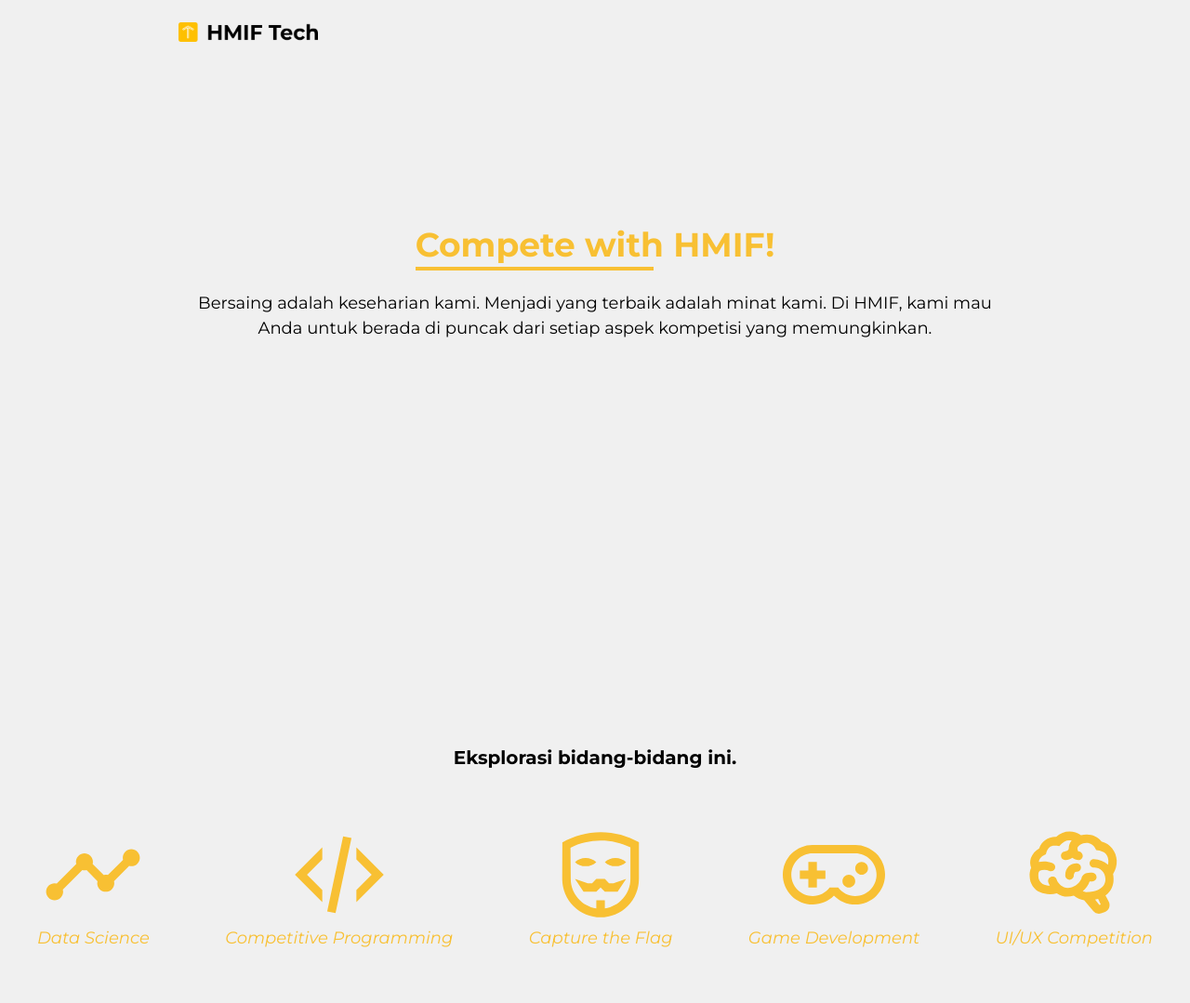
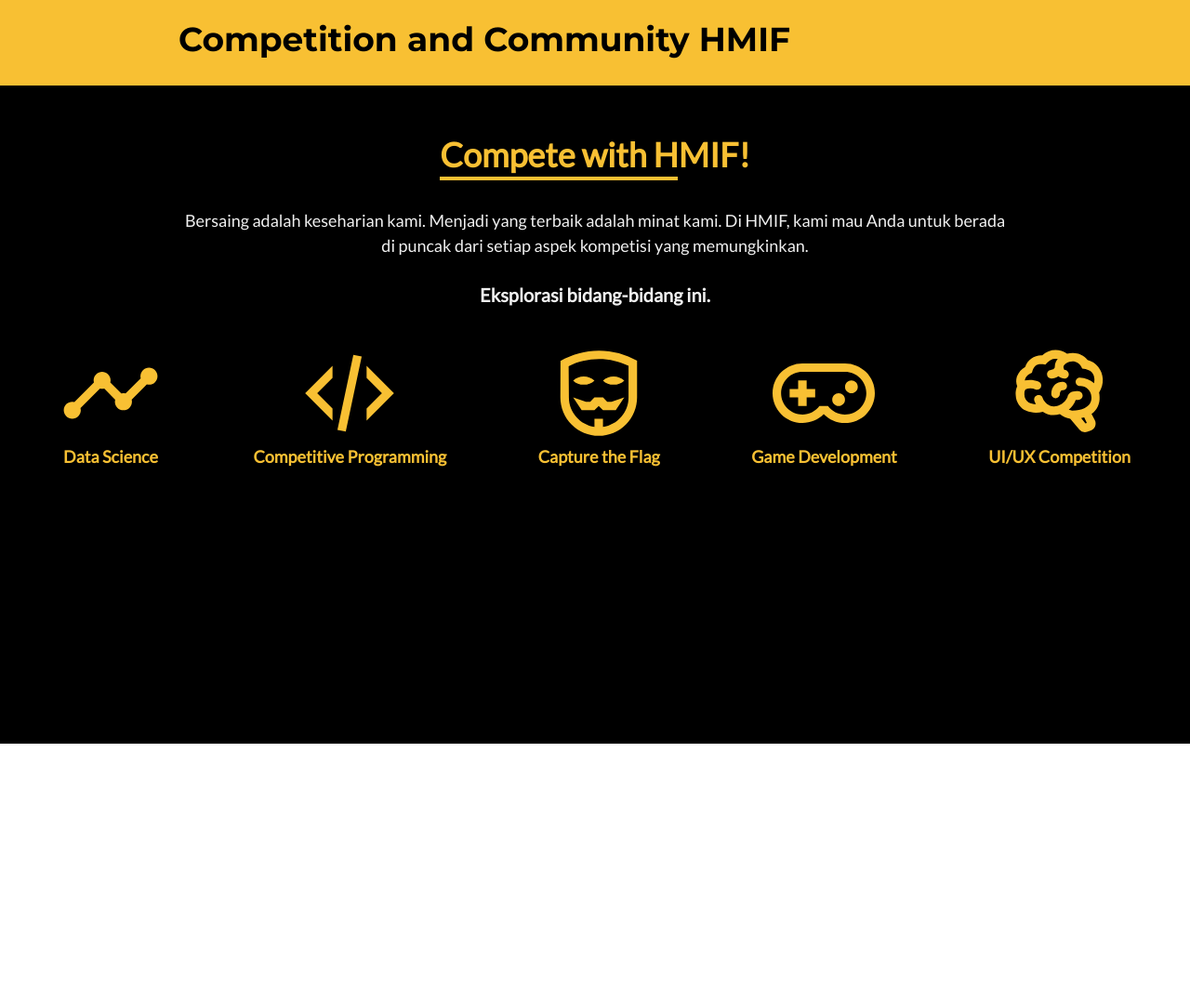
Before and after one commit to hmif-itb/compete.hmif.tech, a Gatsby site: page / in a window 1280 px wide. Shown: the whole page at 93% size. After the commit the page ends 800 px from the top, so only its background shows below. Built offline with nearby package versions, Linux system fonts and the light colour scheme; Gatsby itself is replaced by a stand-in of ours.

Commit message:
feat: change home layout

```diff
--- a/src/components/header.jsx
+++ b/src/components/header.jsx
@@ -1,24 +1,23 @@
 import { Link } from 'gatsby';
 import PropTypes from 'prop-types';
 import React from 'react';
-import logoUrl from '../images/hmiftech.png';
 
 const Header = ({ siteTitle }) => (
-  <header className='container'>
-    <div className='p-6 px-6 md:px-48'>
   <Link
     to='/'
     style={{
       textDecoration: `none`
     }}
   >
-        <img src={logoUrl} alt='logo' width='150' />
-        <div className='font-heading font-bold text-hmif-yellow leading-none text-4xl mt-6'>
+    <header className='bg-hmif-yellow pb-5 w-full'>
+
+      <div className='p-3 px-6 md:px-48'>
+        <div className='font-heading font-bold leading-none text-4xl mt-3'>
           {siteTitle}
         </div>
-      </Link>
       </div>
     </header>
+  </Link>
 );
 
 Header.propTypes = {
--- a/src/css/tailwind.css
+++ b/src/css/tailwind.css
@@ -1,4 +1,5 @@
 @import url('https://fonts.googleapis.com/css2?family=Montserrat:ital,wght@0,300;0,400;0,600;0,700;1,400&display=swap');
+@import url('https://fonts.googleapis.com/css2?family=Lato&display=swap');
 
 @tailwind base;
 @tailwind components;
--- a/src/layouts/home.jsx
+++ b/src/layouts/home.jsx
@@ -7,12 +7,7 @@
 
 import React from 'react';
 import { Link } from 'gatsby';
-// import PropTypes from 'prop-types';
-// import { useStaticQuery, graphql, Link } from 'gatsby';
-
 import Header from '../components/header';
-// import LazyLoadedImage from '../components/image';
-
 import DataScienceIcon from '../images/svg/data-science.svg';
 import CompetitiveProgrammingIcon from '../images/svg/competitive-programming.svg';
 import CaptureTheFlagIcon from '../images/svg/capture-the-flag.svg';
@@ -50,12 +45,12 @@ const competitions = [
 const HomeLayout = () => {
   return (
     <>
-      <div className='bg-white relative'>
-        <div className='min-h-screen'>
-          <Header />
-          <div className='flex flex-col justify-center items-center w-full p-6 mt-8 sm:mt-20 md:mt-32'>
+      <div className='bg-black min-h-screen'>
+        <Header siteTitle={'Competition and Community HMIF'} />
+        <div>
+          <div className='flex flex-col justify-center items-center p-6 w-full sm:mt-20 md:mt-8'>
             <div className='relative'>
-              <div className='font-heading font-bold text-hmif-yellow leading-none text-4xl'>
+              <div className='font-bold font-sans text-hmif-yellow leading-none text-4xl'>
                 Compete with HMIF!
               </div>
               <div
@@ -63,8 +58,8 @@ const HomeLayout = () => {
                 style={{ content: '', bottom: '-10px' }}
               />
             </div>
-            <div className='mt-8'>
-              <div className='text-lg font-sans text-left md:text-center max-w-4xl'>
+            <div className='mt-10'>
+              <div className='text-lg font-sans text-left md:text-center max-w-4xl text-white'>
                 Bersaing adalah keseharian kami. Menjadi yang terbaik adalah
                 minat kami. Di HMIF, kami mau Anda untuk berada di puncak dari
                 setiap aspek kompetisi yang memungkinkan.
@@ -72,12 +67,11 @@ const HomeLayout = () => {
             </div>
           </div>
         </div>
-        <div className='container mx-auto px-6'>
-          <main>
-            <div className='text-xl font-bold text-center'>
+        <div className='container mx-auto px-10'>
+            <div className='text-xl font-bold text-center text-white'>
               Eksplorasi bidang-bidang ini.
             </div>
-            <div className='flex flex-col md:flex-row justify-between py-10'>
+            <div className='flex flex-col md:flex-row justify-between py-3'>
               {competitions.map((comp) => {
                 return (
                   <Link
@@ -85,9 +79,9 @@ const HomeLayout = () => {
                     key={comp.displayName}
                     className='hover-no-underline'
                   >
-                    <div className='flex flex-col items-center p-4 cursor-pointer'>
+                    <div className='flex flex-col items-center p-6 cursor-pointer'>
                       <div>{comp.icon}</div>
-                      <div className='italic text-hmif-yellow text-center text-lg'>
+                      <div className='text-hmif-yellow font-sans font-bold text-center text-lg'>
                         {comp.displayName}
                       </div>
                     </div>
@@ -95,19 +89,8 @@ const HomeLayout = () => {
                 );
               })}
             </div>
-          </main>
         </div>
       </div>
-      {/* <div className="relative w-full h-screen">
-        <LazyLoadedImage />
-        <div
-          className="absolute w-full h-full top-0 right-0"
-          style={{
-            background:
-              'radial-gradient(ellipse at top right, rgba(240,240,240,0.5018207966780462) 20%, rgba(240,240,240,1) 70%)',
-          }}
-        />
-      </div> */}
     </>
   );
 };
--- a/tailwind.config.js
+++ b/tailwind.config.js
@@ -4,14 +4,16 @@ module.exports = {
     extend: {
       colors: {
         white: '#F0F0F0',
-        'hmif-yellow': '#F8C033'
+        'hmif-yellow': '#F8C033',
+        'cnc-yellow': '#F5CC2C',
       },
       fontFamily: {
         heading: ['Montserrat'],
-        sans: ['Montserrat']
-      }
-    }
+        sans: ['Lato'],
+        description: ['Helvetica'],
+      },
+    },
   },
   variants: {},
-  plugins: []
+  plugins: [],
 };
```
Lines whose indentation alone changed are shown as unchanged.
